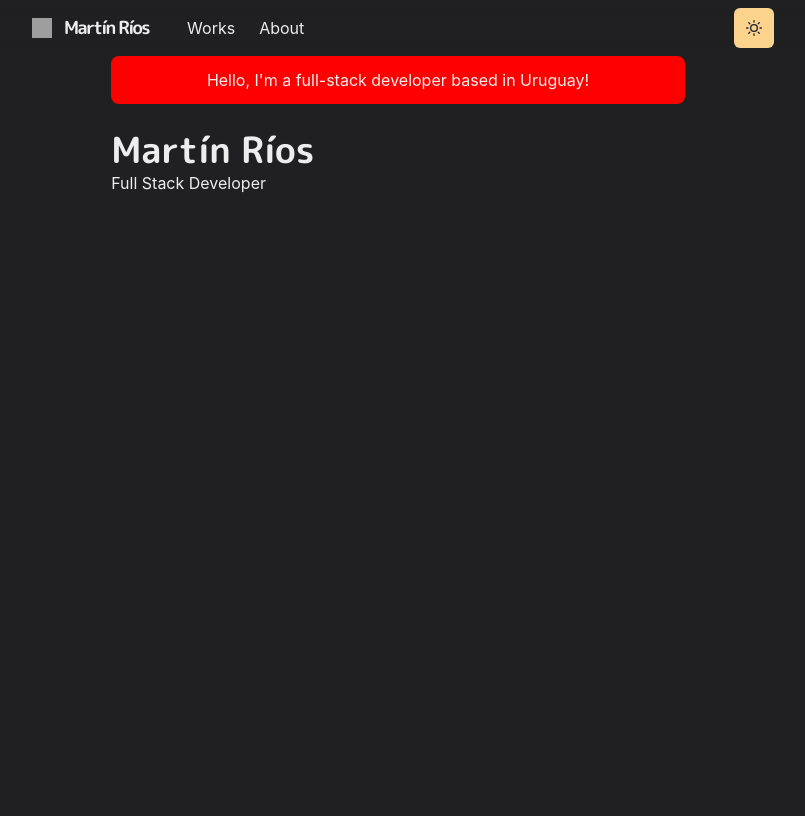
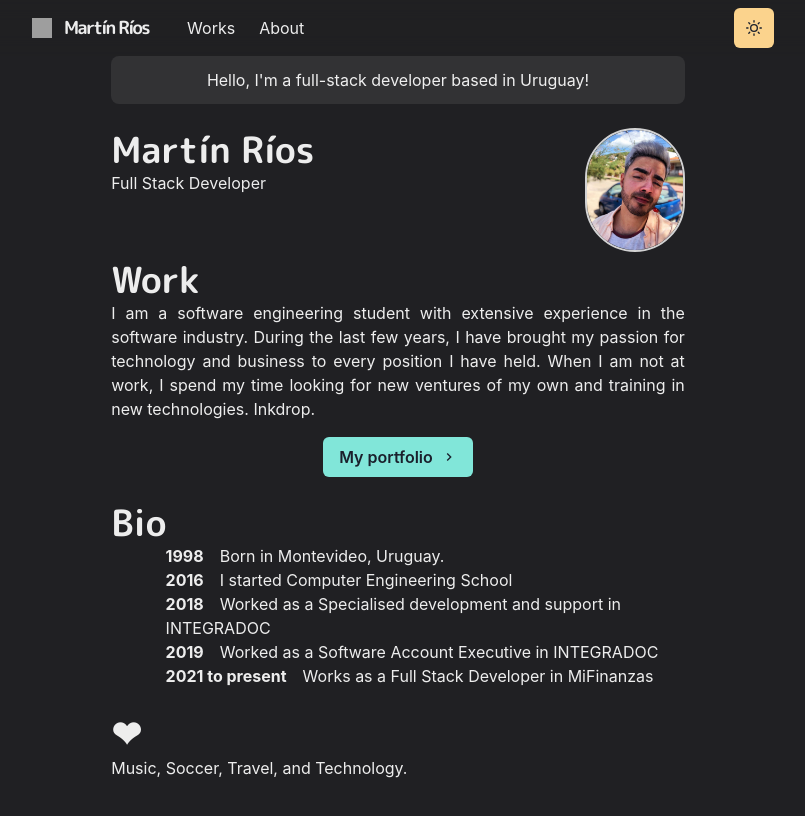
Before and after one commit to Tulipan9/tincho-homepage, a Next.js app: page / in a window 1280 px wide. Shown: the top 816 px of the page, without its empty margins (242-1047 px from the left). Built offline with nearby package versions, Linux system fonts and the light colour scheme; grey boxes are pictures that could not be loaded.

Commit message:
add bio section

```diff
--- /dev/null
+++ b/components/bio.js
@@ -0,0 +1,12 @@
+import { Box } from '@chakra-ui/react';
+import styled from '@emotion/styled';
+
+export const BioSection = styled(Box)`
+padding-left: 3.4em;
+text-ident: -3.4em;
+`
+
+export const BioYear = styled.span`
+font-weight: bold;
+margin-right: 1em;
+`
--- a/components/fonts.js
+++ b/components/fonts.js
@@ -1,11 +1,8 @@
 import { Global } from '@emotion/react'
 
 const Fonts = () => (
-    <Global
-        styles={`
+    <style jsx global>{`
         @import url('https://fonts.googleapis.com/css2?family=M+PLUS+Rounded+1c:wght@300;700&display=swap');
-    `}
-    />
+    `}</style>
 )
-
 export default Fonts
--- /dev/null
+++ b/components/paragraph.js
@@ -0,0 +1,8 @@
+import styled from "@emotion/styled";
+
+const Paragraph = styled.p`
+text-align: justify;
+textt-indent: 1em;
+`
+
+export default Paragraph;
--- /dev/null
+++ b/components/section.js
@@ -0,0 +1,21 @@
+import { motion } from "framer-motion";
+import { chakra, shouldForwardProp } from "@chakra-ui/react";
+
+const StyledDiv = chakra(motion.div, {
+    shouldForwardProp: prop => {
+        return shouldForwardProp(prop) || prop === "transition";
+    }
+})
+
+const Section = ({ children, delay = 0 }) => (
+    <StyledDiv
+        initial={{ opacity: 0, y: 10 }}
+        animate={{ opacity: 1, y: 0 }}
+        transition={{ duration: 0.8, delay }}
+        mb={6}
+    >
+        {children}
+    </StyledDiv>
+)
+
+export default Section;
--- a/lib/theme.js
+++ b/lib/theme.js
@@ -15,7 +15,7 @@ const components = {
             'secction-title': {
                 textDecoration: 'underline',
                 fontSize: 20,
-                textUnderLineOffset: 6,
+                textUnderlineOffset: 6,
                 textDecorationColor: '#525252',
                 textDecorationThickness: 4,
                 marginTop: 3,
@@ -25,18 +25,18 @@ const components = {
         Link: {
             baseStyle: props => ({
                 color: mode('#3d7aed', '#ff63c3')(props),
-                textUnderLineOffset: 3,
+                textUnderlineOffset: 3
             })
         }
     }
 }
 
 const fonts = {
-    heading: "'M PLUS Rounded 1c'",
+    heading: "'M PLUS Rounded 1c'"
 }
 
 const colors = {
-    glassTeal: '#88ccca'
+    grassTeal: '#88ccca'
 }
 
 const config = {
@@ -48,8 +48,8 @@ const theme = extendTheme({
     config,
     styles,
     components,
-    colors,
-    fonts
+    fonts,
+    colors
 });
 
 export default theme;
--- a/pages/index.js
+++ b/pages/index.js
@@ -1,9 +1,20 @@
-import { Container, Box, Heading } from "@chakra-ui/react";
+import { Button, Container, Box, Heading, Image, useColorModeValue, Link } from "@chakra-ui/react";
+import Section from "../components/section";
+import Paragraph from "../components/paragraph";
+import NextLink from "next/link";
+import { ChevronRightIcon } from "@chakra-ui/icons";
+import { BioSection, BioYear } from "../components/bio";
 
 const Page = () => {
     return (
         <Container>
-            <Box borderRadius="lg" bg="red" p={3} mb={6} align="center">
+            <Box
+                borderRadius="lg"
+                bg={useColorModeValue('whiteAlpha.500', 'whiteAlpha.200')}
+                p={3}
+                mb={6}
+                align="center"
+            >
                 Hello, I&apos;m a full-stack developer based in Uruguay!
             </Box>
             <Box display={{ md: 'flex' }}>
@@ -13,7 +24,78 @@ const Page = () => {
                     </Heading>
                     <p> Full Stack Developer </p>
                 </Box>
+                <Box
+                    flexShrink={0}
+                    mt={{ base: 4, md: 0 }}
+                    ml={{ md: 6 }}
+                    align="center"
+                >
+                    <Image
+                        borderColor="whiteAlpha.800"
+                        borderWidth={2}
+                        borderStyle="solid"
+                        maxWidth="100px"
+                        display="inline-block"
+                        borderRadius="full"
+                        src="/images/Tincho.jpg"
+                        alt="Profile Image" />
+                </Box>
             </Box>
+            <Section delay={0.1}>
+                <Heading as="h3" variant="section-title">
+                    Work
+                </Heading>
+                <Paragraph> I am a software engineering student with extensive experience in the software industry.
+                    During the last few years, I have brought my passion for technology and business to every position I have held.
+                    When I am not at work, I spend my time looking for new ventures of my own and training in new technologies.
+                    {' '}
+                    <NextLink href="/works/inkdrop">
+                        <Link>Inkdrop</Link>
+                    </NextLink>
+                    .
+                </Paragraph>
+                <Box align="center" my={4}>
+                    <NextLink href="/works">
+                        <Button rightIcon={<ChevronRightIcon />} colorScheme="teal">
+                            My portfolio
+                        </Button>
+                    </NextLink>
+                </Box>
+            </Section>
+
+            <Section delay={0.2}>
+                <Heading as="h3" variant="section-title">
+                    Bio
+                </Heading>
+                <BioSection>
+                    <BioYear>1998</BioYear>
+                    Born in Montevideo, Uruguay.
+                </BioSection>
+                <BioSection>
+                    <BioYear>2016</BioYear>
+                    I started Computer Engineering School
+                </BioSection>
+                <BioSection>
+                    <BioYear>2018</BioYear>
+                    Worked as a Specialised development and support in INTEGRADOC
+                </BioSection>
+                <BioSection>
+                    <BioYear>2019</BioYear>
+                    Worked as a Software Account Executive in INTEGRADOC
+                </BioSection>
+                <BioSection>
+                    <BioYear>2021 to present</BioYear>
+                    Works as a Full Stack Developer in MiFinanzas
+                </BioSection>
+            </Section>
+            <Section delay={0.3}>
+                <Heading as="h3" variant="section-title">
+                    ❤
+                </Heading>
+                <Paragraph>
+                    Music, Soccer, Travel, and Technology.
+                </Paragraph>
+            </Section>
         </Container>
     )
 }
```
Also changed, not shown: public/images/Tincho.jpg (added).
